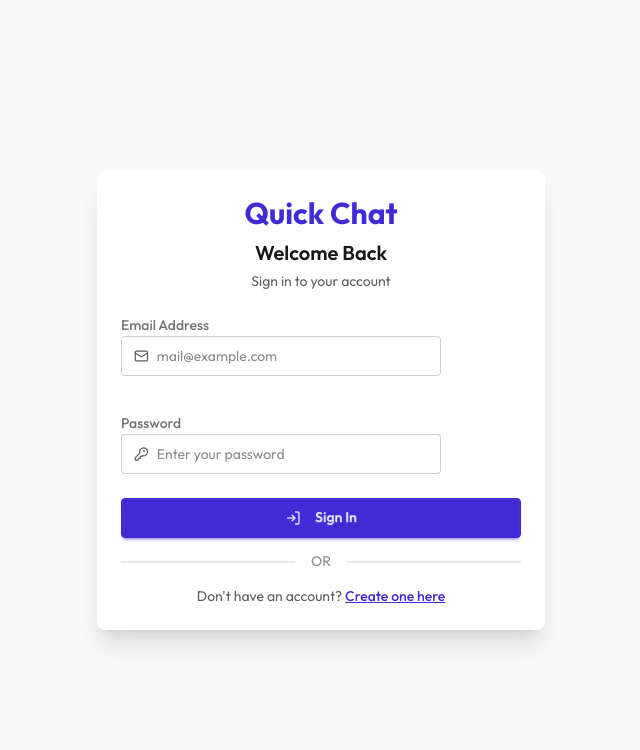
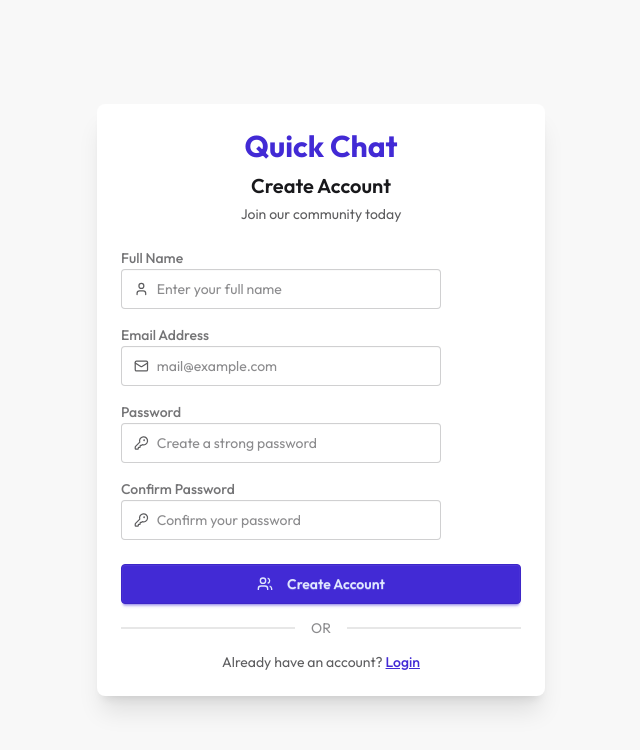
Before and after one commit to Sharma-ayush-20/QuickChat, a React (Vite) app in the folder frontend/: page /signup in a window 1280 px wide. Shown: the top 750 px of the page, without its empty margins (319-959 px from the left). Built offline with nearby package versions, Linux system fonts and the light colour scheme.

Commit message:
use React-Hook-Form in SignUp.jsx

```diff
--- a/frontend/package.json
+++ b/frontend/package.json
@@ -14,6 +14,7 @@
     "install": "^0.13.0",
     "react": "^19.1.0",
     "react-dom": "^19.1.0",
+    "react-hook-form": "^7.60.0",
     "react-icons": "^5.5.0",
     "tailwindcss": "^4.1.11"
   },
--- a/frontend/src/App.jsx
+++ b/frontend/src/App.jsx
@@ -11,8 +11,8 @@ function App() {
     //   <Right/>
     // </div>
     <div>
-      {/* <Signup/> */}
-      <Login/>
+      <Signup/>
+      {/* <Login/> */}
     </div>
   )
 }
--- a/frontend/src/components/Signup.jsx
+++ b/frontend/src/components/Signup.jsx
@@ -1,12 +1,22 @@
 import React from 'react'
+import { useForm } from "react-hook-form"
 
 function Signup() {
+    const {
+        register,
+        handleSubmit,
+        watch,
+        formState: { errors },
+    } = useForm()
+
+    const onSubmit = (data) => console.log(data)
+
     return (
         <>
             <div className="min-h-screen bg-base-200 flex items-center justify-center p-4">
                 <div className="card w-full max-w-md bg-base-100 shadow-xl">
                     <div className="card-body">
-                        <form action="">
+                        <form onSubmit={handleSubmit(onSubmit)}>
                             <div className="text-center mb-6">
                                 <h1 className="text-3xl font-bold text-primary">Quick Chat</h1>
                                 <h2 className="text-xl font-semibold text-base-content mt-2">Create Account</h2>
@@ -33,20 +43,32 @@ function Signup() {
                                     </svg>
                                     <input
                                         type="text"
-                                        required
                                         placeholder="Enter your full name"
-                                        pattern="[A-Za-z][A-Za-z0-9\-]*"
-                                        minLength="3"
-                                        maxLength="30"
-                                        title="Only letters, numbers or dash"
                                         className="grow"
+                                        {...register("fullname", {
+                                            required: "Full name is required",
+                                            minLength: {
+                                                value: 3,
+                                                message: "Full name must be at least 3 characters"
+                                            },
+                                            maxLength: {
+                                                value: 30,
+                                                message: "Full name must be less than 30 characters"
+                                            },
+                                            pattern: {
+                                                value: /^[A-Za-z][A-Za-z0-9\-]*$/,
+                                                message: "Only letters, numbers or dash allowed"
+                                            }
+                                        })}
                                     />
                                 </label>
+                                {errors.fullname && (
                                     <label className="label">
-                                    <span className="label-text-alt text-base-content/60 validator-hint">
-                                        Must be 3 to 30 characters containing only letters, numbers or dash
+                                        <span className="label-text-alt text-error text-xs leading-relaxed break-words">
+                                            {errors.fullname.message}
                                         </span>
                                     </label>
+                                )}
                             </div>
 
                             {/* Email */}
@@ -70,19 +92,27 @@ function Signup() {
                                     <input
                                         type="email"
                                         placeholder="mail@example.com"
-                                        required
                                         className="grow"
+                                        {...register("email", {
+                                            required: "Email is required",
+                                            pattern: {
+                                                value: /^[A-Z0-9._%+-]+@[A-Z0-9.-]+\.[A-Z]{2,}$/i,
+                                                message: "Enter a valid email address"
+                                            }
+                                        })}
                                     />
                                 </label>
+                                {errors.email && (
                                     <label className="label">
-                                    <span className="label-text-alt text-error validator-hint hidden">
-                                        Enter valid email address
+                                        <span className="label-text-alt text-error text-xs leading-relaxed break-words">
+                                            {errors.email.message}
                                         </span>
                                     </label>
+                                )}
                             </div>
 
                             {/* Password */}
-                            <div className="form-control w-full mb-6">
+                            <div className="form-control w-full mb-4">
                                 <label className="label">
                                     <span className="label-text font-medium">Password</span>
                                 </label>
@@ -103,19 +133,70 @@ function Signup() {
                                     </svg>
                                     <input
                                         type="password"
-                                        required
                                         placeholder="Create a strong password"
-                                        minLength="8"
-                                        pattern="(?=.*\d)(?=.*[a-z])(?=.*[A-Z]).{8,}"
-                                        title="Must be more than 8 characters, including number, lowercase letter, uppercase letter"
                                         className="grow"
+                                        {...register("password", {
+                                            required: "Password is required",
+                                            minLength: {
+                                                value: 8,
+                                                message: "Password must be at least 8 characters"
+                                            },
+                                            pattern: {
+                                                value: /(?=.*\d)(?=.*[a-z])(?=.*[A-Z]).{8,}/,
+                                                message: "Must contain number, lowercase & uppercase letter"
+                                            }
+                                        })}
                                     />
                                 </label>
+                                {errors.password && (
                                     <label className="label">
-                                    <span className="label-text-alt text-base-content/60 validator-hint">
-                                        Must be 8+ characters with at least one number, lowercase & uppercase letter
+                                        <span className="label-text-alt text-error text-xs leading-relaxed break-words w-full">
+                                            {errors.password.message}
                                         </span>
                                     </label>
+                                )}
+                            </div>
+
+                            {/* Confirm Password */}
+                            <div className="form-control w-full mb-6">
+                                <label className="label">
+                                    <span className="label-text font-medium">Confirm Password</span>
+                                </label>
+                                <label className="input input-bordered flex items-center gap-2 validator focus-within:input-primary">
+                                    <svg className="h-4 w-4 opacity-70" xmlns="http://www.w3.org/2000/svg" viewBox="0 0 24 24">
+                                        <g
+                                            strokeLinejoin="round"
+                                            strokeLinecap="round"
+                                            strokeWidth="2"
+                                            fill="none"
+                                            stroke="currentColor"
+                                        >
+                                            <path
+                                                d="M2.586 17.414A2 2 0 0 0 2 18.828V21a1 1 0 0 0 1 1h3a1 1 0 0 0 1-1v-1a1 1 0 0 1 1-1h1a1 1 0 0 0 1-1v-1a1 1 0 0 1 1-1h.172a2 2 0 0 0 1.414-.586l.814-.814a6.5 6.5 0 1 0-4-4z"
+                                            ></path>
+                                            <circle cx="16.5" cy="7.5" r=".5" fill="currentColor"></circle>
+                                        </g>
+                                    </svg>
+                                    <input
+                                        type="password"
+                                        placeholder="Confirm your password"
+                                        className="grow"
+                                        {...register("confirmPassword", {
+                                            required: "Please confirm your password",
+                                            validate: (value) => {
+                                                const password = watch("password");
+                                                return password === value || "Passwords do not match";
+                                            }
+                                        })}
+                                    />
+                                </label>
+                                {errors.confirmPassword && (
+                                    <label className="label">
+                                        <span className="label-text-alt text-error text-xs leading-relaxed break-words">
+                                            {errors.confirmPassword.message}
+                                        </span>
+                                    </label>
+                                )}
                             </div>
 
                             {/* Submit Button */}
@@ -141,12 +222,10 @@ function Signup() {
                                     </a>
                                 </p>
                             </div>
-
                         </form>
                     </div>
                 </div>
             </div>
-
         </>
     )
 }
```
Also changed, not shown: 1 other file (tests, documents, lock files or other folders). Lines whose indentation alone changed are shown as unchanged.
